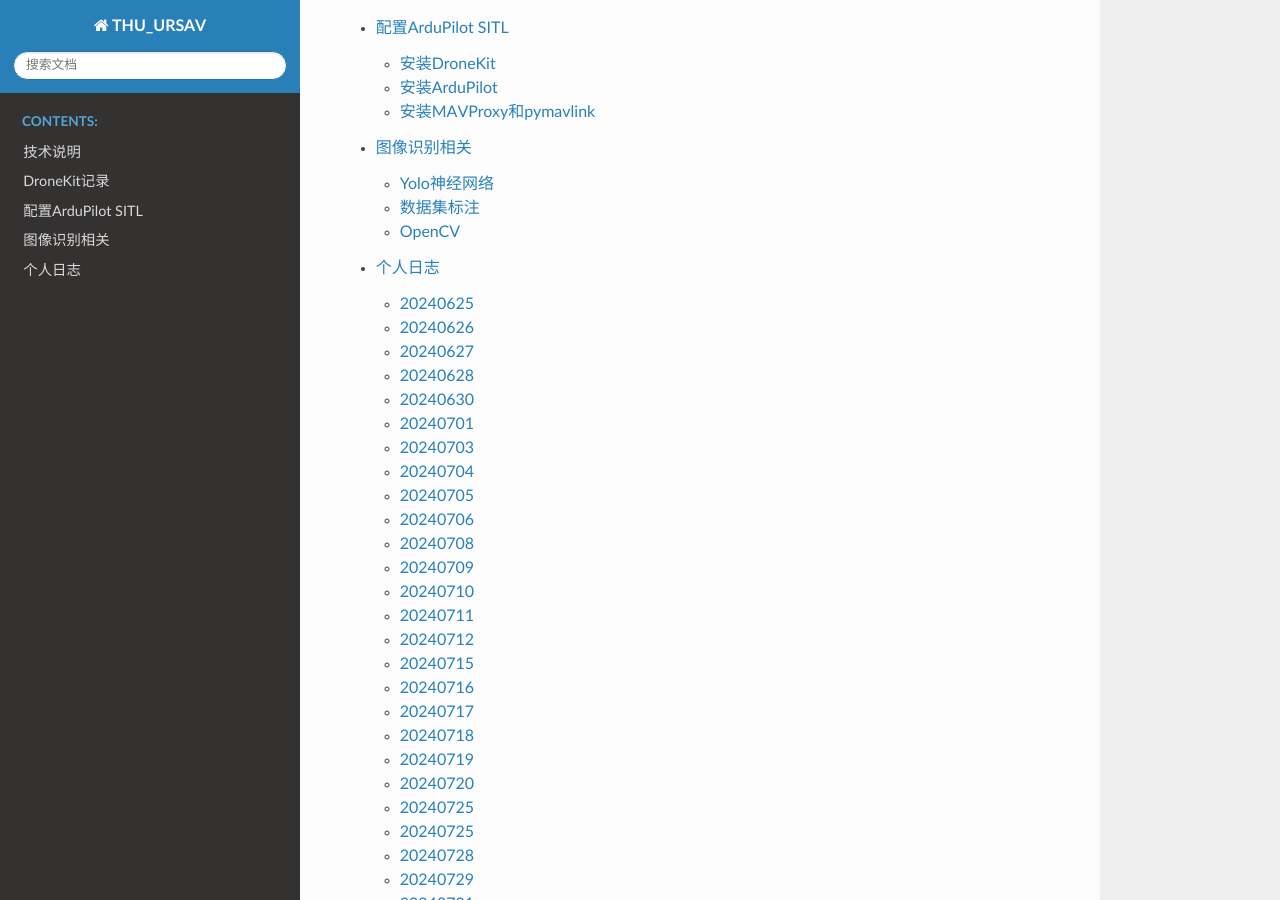
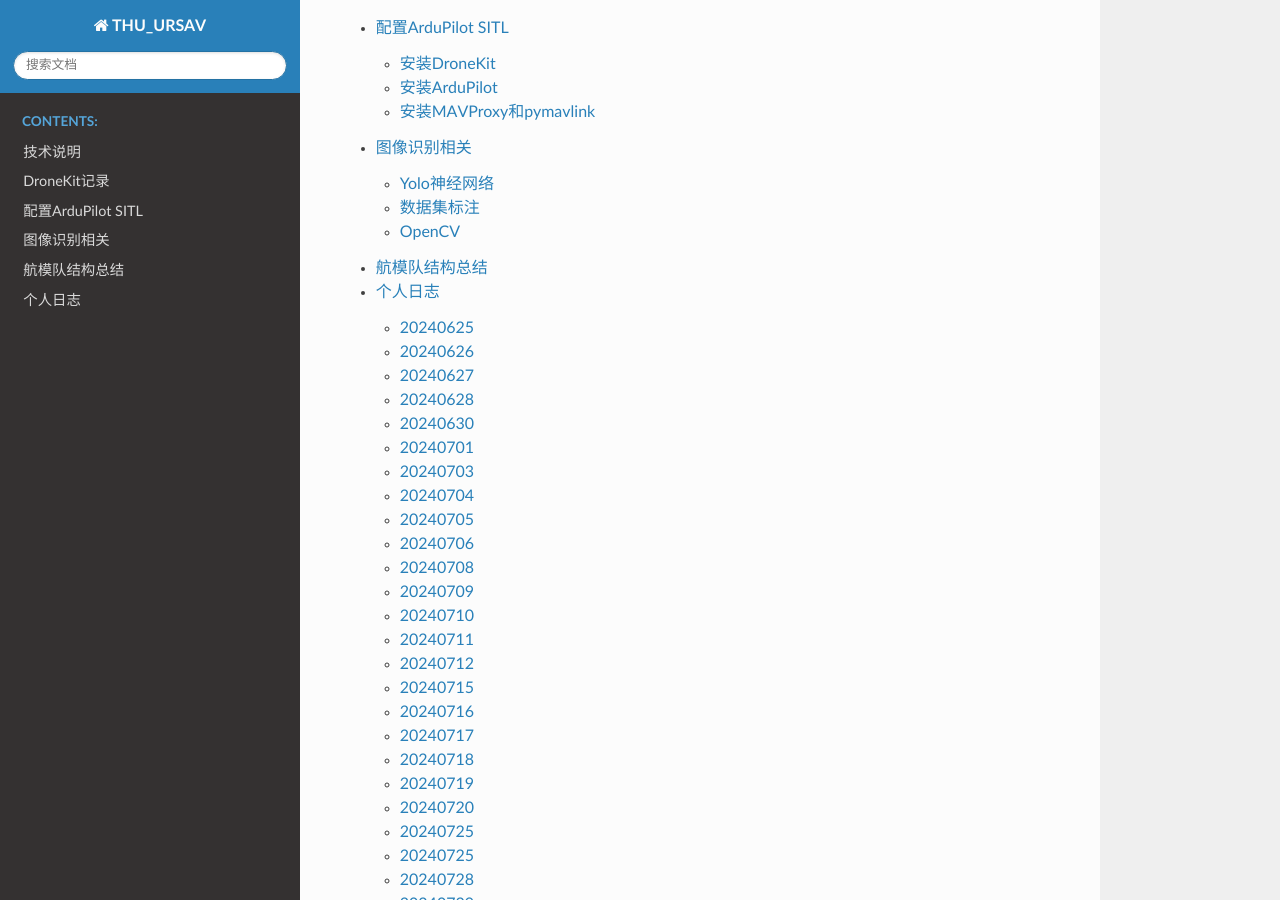
Before and after one commit to luanyu-x/THU_URSAV, a Sphinx documentation site: the page built from source/index.rst, in a window 1280 px wide and 900 px high, scrolled down 584 px. Built offline with Sphinx 7.4.7 and the Read the Docs theme 3.1.0, drawn with Linux system fonts in a browser that asks for light colours.

Commit message:
add title in jiegou

```diff
--- a/source/航模队结构总结/航模队结构总结.md
+++ b/source/航模队结构总结/航模队结构总结.md
@@ -1,3 +1,4 @@
+# 航模队结构总结
 几个问题：
 1.	队伍组织有很大的问题，如果下一届航模队规模要扩张，后勤保障、材料采购、工作环境管理、宣传、各部门协调这几个任务都需要专人来负责。
 2.	最好给每一个人（至少是每一个结构组的人）配一个自己的工具箱
```
